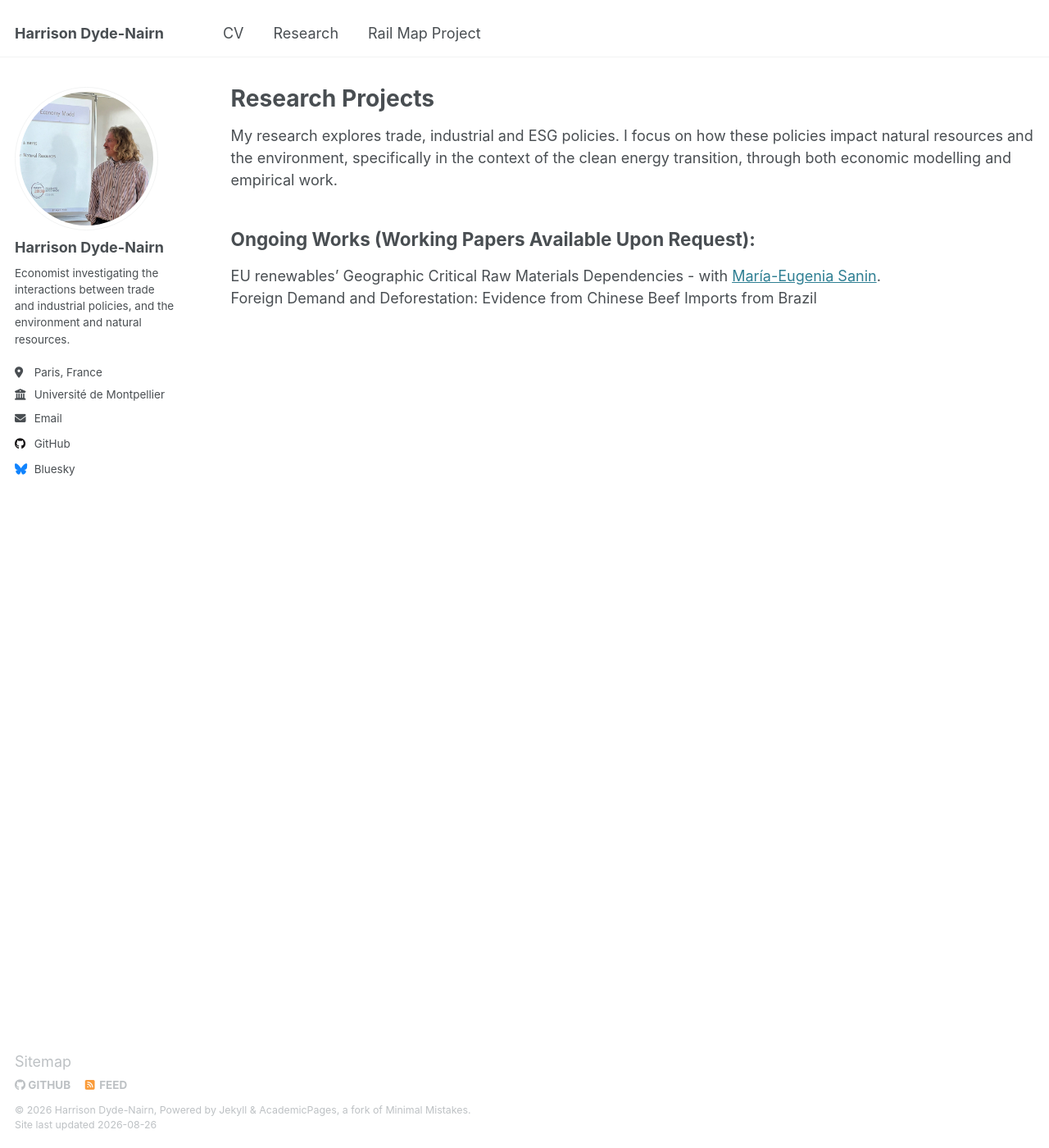
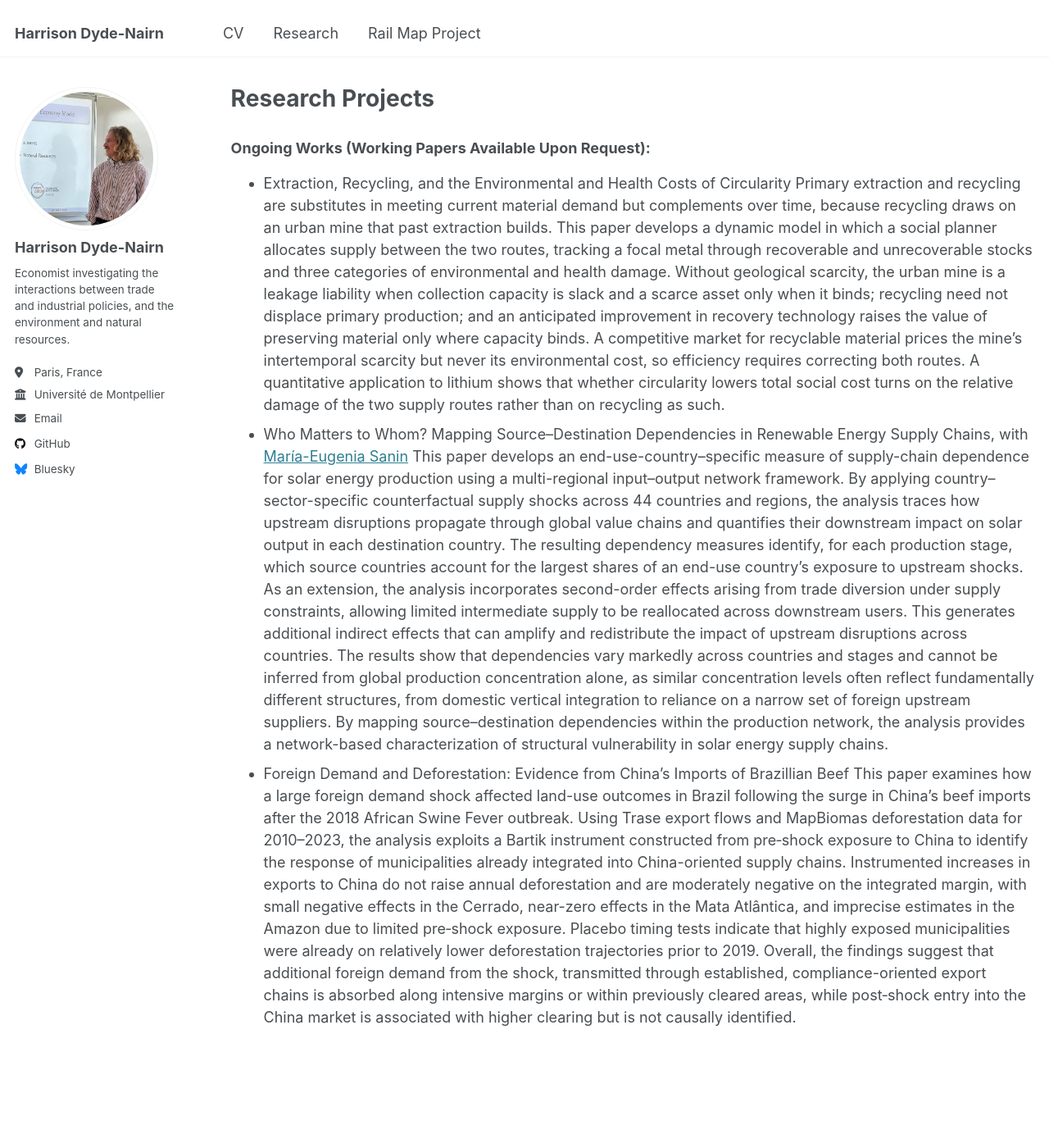
Before and after one commit to hdydenairn/hdydenairn.github.io, a Jekyll site: the page built from _pages/research.md, in a window 1280 px wide and 1400 px high. Shown: the whole window at 82% size. Built offline with Jekyll 4.4.1, drawn with Linux system fonts in a browser that asks for light colours.

Commit message:
Expand research section with ongoing works details
Added detailed descriptions of ongoing research projects related to environmental policies and supply chains.

```diff
--- a/_pages/research.md
+++ b/_pages/research.md
@@ -5,9 +5,26 @@
 author_profile: true
 ---
 
-My research explores trade, industrial and ESG policies. I focus on how these policies impact natural resources and the environment, specifically in the context of the clean energy transition, through both economic modelling and empirical work.
+### Ongoing Works (Working Papers Available Upon Request):
 
-## Ongoing Works (Working Papers Available Upon Request):
-
-EU renewables' Geographic Critical Raw Materials Dependencies - with [María-Eugenia Sanin](https://sites.google.com/site/meugeniasanin/).<br>
-Foreign Demand and Deforestation: Evidence from Chinese Beef Imports from Brazil
+- Extraction, Recycling, and the Environmental and Health Costs of Circularity
+Primary extraction and recycling are substitutes in meeting current material
+demand but complements over time, because recycling draws on an urban mine that
+past extraction builds. This paper develops a dynamic model in which a social
+planner allocates supply between the two routes, tracking a focal metal through
+recoverable and unrecoverable stocks and three categories of environmental and
+health damage. Without geological scarcity, the urban mine is a leakage liability
+when collection capacity is slack and a scarce asset only when it binds; recycling
+need not displace primary production; and an anticipated improvement in recovery
+technology raises the value of preserving material only where capacity binds. A
+competitive market for recyclable material prices the mine's intertemporal
+scarcity but never its environmental cost, so efficiency requires correcting both
+routes. A quantitative application to lithium shows that whether circularity
+lowers total social cost turns on the relative damage of the two supply routes
+rather than on recycling as such.
+- Who Matters to Whom? Mapping Source–Destination Dependencies in Renewable Energy Supply Chains, with [María-Eugenia Sanin](https://sites.google.com/site/meugeniasanin/)
+This paper develops an end-use-country–specific measure of supply-chain dependence for solar energy production using a multi-regional input–output network framework. By applying country–sector-specific counterfactual supply shocks across 44 countries and regions, the analysis traces how upstream disruptions propagate through global value chains and quantifies their downstream impact on solar output in each destination country. The resulting dependency measures identify, for each production stage, which source countries account for the largest shares of an end-use country’s exposure to upstream shocks.
+As an extension, the analysis incorporates second-order effects arising from trade diversion under supply constraints, allowing limited intermediate supply to be reallocated across downstream users. This generates additional indirect effects that can amplify and redistribute the impact of upstream disruptions across countries.
+The results show that dependencies vary markedly across countries and stages and cannot be inferred from global production concentration alone, as similar concentration levels often reflect fundamentally different structures, from domestic vertical integration to reliance on a narrow set of foreign upstream suppliers. By mapping source–destination dependencies within the production network, the analysis provides a network-based characterization of structural vulnerability in solar energy supply chains.
+- Foreign Demand and Deforestation: Evidence from China’s Imports of Brazillian Beef
+This paper examines how a large foreign demand shock affected land-use outcomes in Brazil following the surge in China’s beef imports after the 2018 African Swine Fever outbreak. Using Trase export flows and MapBiomas deforestation data for 2010--2023, the analysis exploits a Bartik instrument constructed from pre‑shock exposure to China to identify the response of municipalities already integrated into China-oriented supply chains. Instrumented increases in exports to China do not raise annual deforestation and are moderately negative on the integrated margin, with small negative effects in the Cerrado, near-zero effects in the Mata Atlântica, and imprecise estimates in the Amazon due to limited pre‑shock exposure. Placebo timing tests indicate that highly exposed municipalities were already on relatively lower deforestation trajectories prior to 2019. Overall, the findings suggest that additional foreign demand from the shock, transmitted through established, compliance-oriented export chains is absorbed along intensive margins or within previously cleared areas, while post‑shock entry into the China market is associated with higher clearing but is not causally identified.
```
